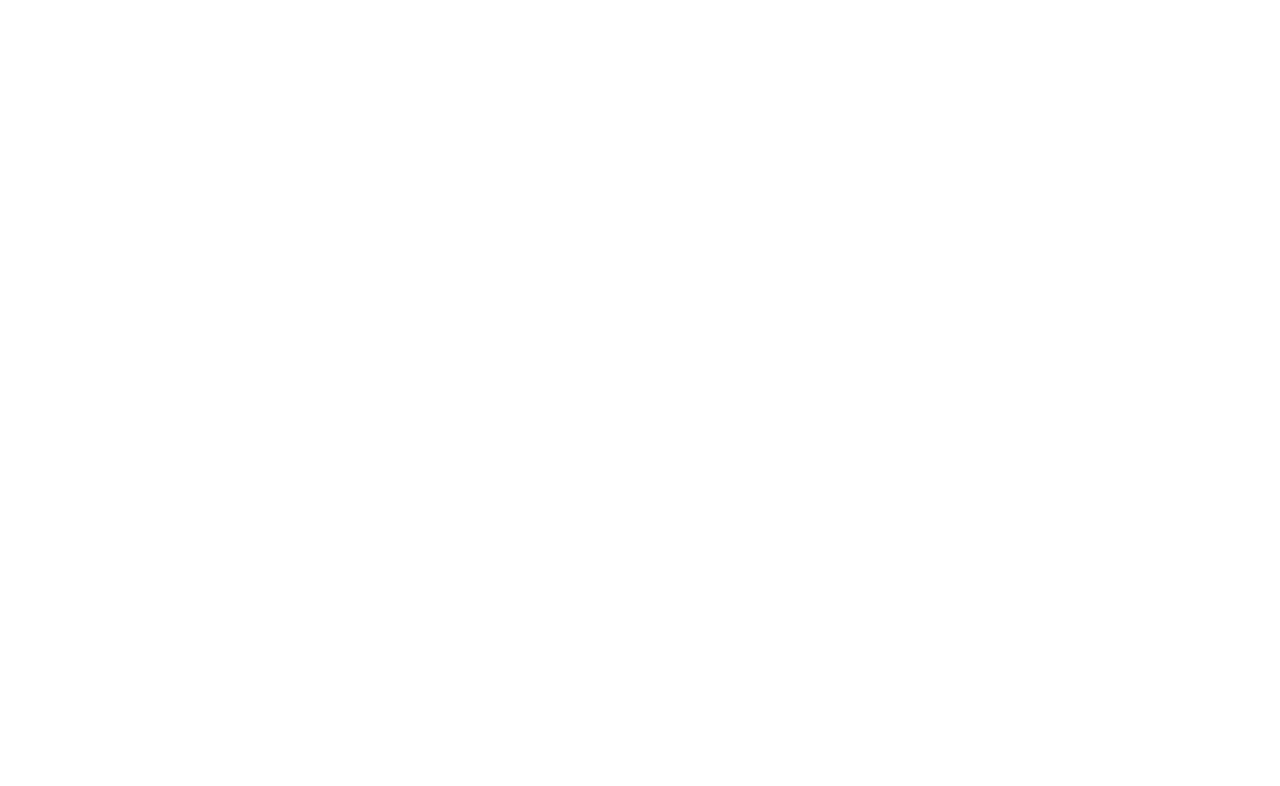
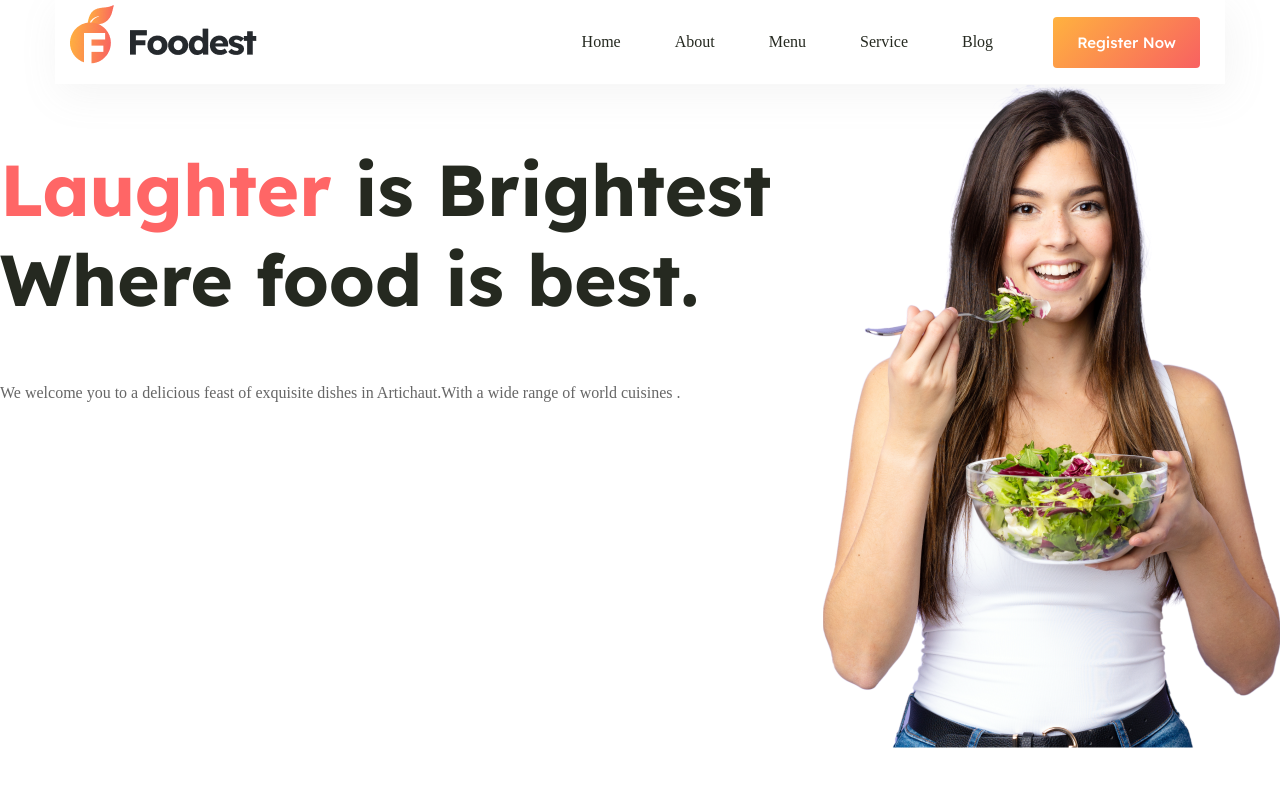
Before and after one commit to fatema74/bd-project-one, a plain HTML site: page index.html in a window 1280 px wide. Drawn offline with Linux system fonts and the light colour scheme; a web font is replaced by a local one.

Commit message:
header section

```diff
--- /dev/null
+++ b/assete/css/responsiv.css
@@ -0,0 +1,17 @@
+@media (max-width: 850px){
+  .nav-menu{
+    display: none;
+  }
+  .header-right{
+    gap: 16px;
+  }
+  .mobile-btn{
+    display: inline-block;
+  }
+}
+
+@media (max-width: 450px){
+  .btn{
+    display: none;
+  }
+}
--- a/assete/css/style.css
+++ b/assete/css/style.css
@@ -0,0 +1,127 @@
+:root{
+  --heading-color: #252920;
+  --text-color: #666666;
+  --primary-gradient: linear-gradient(315deg, #F86161 0%, #FFB23F 100%);
+  --heading-font: 'Lexend', sans-serif;
+  --body-font: font-family: 'Barlow', sans-serif;
+  --header-shadow: 4px 10px 40px 0px rgba(146, 146, 146, 0.10);
+  --primary-color: #ff6666;
+  --section-gradient: linear-gradient(360deg, #FFF2F4 0.12%, #FFF2F4 65.05%, rgba(255, 252, 252, 0.00) 100%);
+}
+
+/* basic setup */
+body{
+  margin: 0;
+  font-size: 16px;
+  color: var(--text-color);
+  font-family: var(--body-font);
+}
+
+.font-lily{
+  font-family: 'Lily Script One', cursive;
+}
+h1{
+  font-size: 72px;
+}
+h2{
+  font-size: 36px;
+}
+
+h3{
+  font-size: 30px;
+}
+h4{
+  font-size: 24px;
+}
+
+h5{
+  font-size: 20px;
+}
+h6{
+  font-size: 18px;
+}
+h1, h2, h3, h4, h5, h6{
+  color: var(--heading-color);
+  font-family: var(--heading-font);
+}
+a{
+  text-decoration: none;
+}
+.container{
+  max-width: 1170px;
+  margin: 0 auto;
+}
+/* header area section */
+.header-section{}
+.header-row{
+  display: flex;
+  justify-content: space-between;
+  align-items: center;
+  box-shadow: var(--header-shadow);
+  padding: 5px 25px 5px 15px;
+}
+.logo{}
+.nav-menu ul{
+  list-style: none;
+  margin: 0;
+  padding: 0;
+}
+.nav-menu ul li {
+  display: inline-block;
+}
+.header-right{
+  display: flex;
+  align-items: center;
+  gap: 35px;
+}
+.nav-menu a{
+  padding: 8px 25px;
+  color: var(--heading-color);
+  font-family: 600;
+  transition: 0.3s;
+  position: relative;
+}
+.nav-menu a::after{
+  content: " ";
+  position: absolute;
+  left: 50%;
+  transform: translateX(-50%);
+  bottom: 0;
+  background-image: var(--primary-gradient);
+  width: calc(100% - 50%);
+  height: 2px;
+  opacity: 0;
+  transition: 0.3s;
+}
+.nav-menu a:hover::after{
+  opacity: 1;
+}
+.nav-menu a:hover{
+  color: var(--primary-color);
+}
+
+.btn{
+  padding: 16px 24px;
+  background: var(--primary-gradient);
+  color: #fff;
+  border-radius: 4px;
+  font-size: 15px;
+  font-family: var(--heading-font);
+}
+.mobile-btn{
+  border-color: transparent;
+  border: 0;
+  font-size: 24px;
+  display: none;
+}
+/* hero section start */
+.hero-contant{
+  display: flex;
+}
+.hero-left{
+
+}
+.hero-left h1 span{
+  color: var(--primary-color);
+}
+.hero-right{}
--- a/index.html
+++ b/index.html
@@ -4,10 +4,62 @@
   <meta charset="UTF-8">
   <meta name="viewport" content="width=device-width, initial-scale=1.0">
   <title>Fast Project</title>
+  <!-- google font -->
+  <link rel="preconnect" href="https://fonts.googleapis.com">
+  <link rel="preconnect" href="https://fonts.gstatic.com" crossorigin>
+  <link
+    href="https://fonts.googleapis.com/css2?family=Barlow:wght@400;500;600&family=Lexend:wght@500;700&family=Lily+Script+One&display=swap"
+    rel="stylesheet">
+    <!-- main css -->
   <link rel="stylesheet" href="assete/css/all.min.css">
   <link rel="stylesheet" href="assete/css/style.css">
+  <link rel="stylesheet" href="assete/css/responsiv.css">
 </head>
 <body>
+  <!-- header section start hear -->
+  <section class="header-section">
+    <div class="container">
+      <div class="header-row">
+        <div class="logo">
+          <img src="assete/img/logo.png" alt="">
+        </div>
+        <div class="header-right">
+          <div class="nav-menu">
+            <ul>
+              <li><a href="">Home</a></li>
+              <li><a href="">About</a></li>
+              <li><a href="">Menu</a></li>
+              <li><a href="">Service</a></li>
+              <li><a href="">Blog</a></li>
+            </ul>
+          </div>
+          <a href="" class="
+          btn">Register Now</a>
+          <button class="mobile-btn"><i class="fa-solid fa-bars"></i></button>
+        </div>
+      </div>
+    </div>
+  </section>
+  <!-- header section end hear -->
+  <!-- hero section start hear -->
+  <section class=hero-area>
+    <div class="contairen">
+      <div class="hero-contant">
+        <div class="hero-left">
+          <h1><span>Laughter</span> is Brightest
+          Where food is best.</h1>
+          <p>We welcome you to a delicious feast of exquisite dishes in Artichaut.With a wide
+          range of world cuisines .</p>
+
+        </div>
+        <div class="hero-right">
+          <img src="assete/img/hero image 1.png" alt="not found">
+        </div>
+      </div>
+    </div>
+  </section>
+  <!-- hero section end hear -->
+
 
 </body>
 </html>
```
Also changed, not shown: assete/img/19568 1.png (added), assete/img/hero image 1.png (added), assete/img/logo.png (added).
